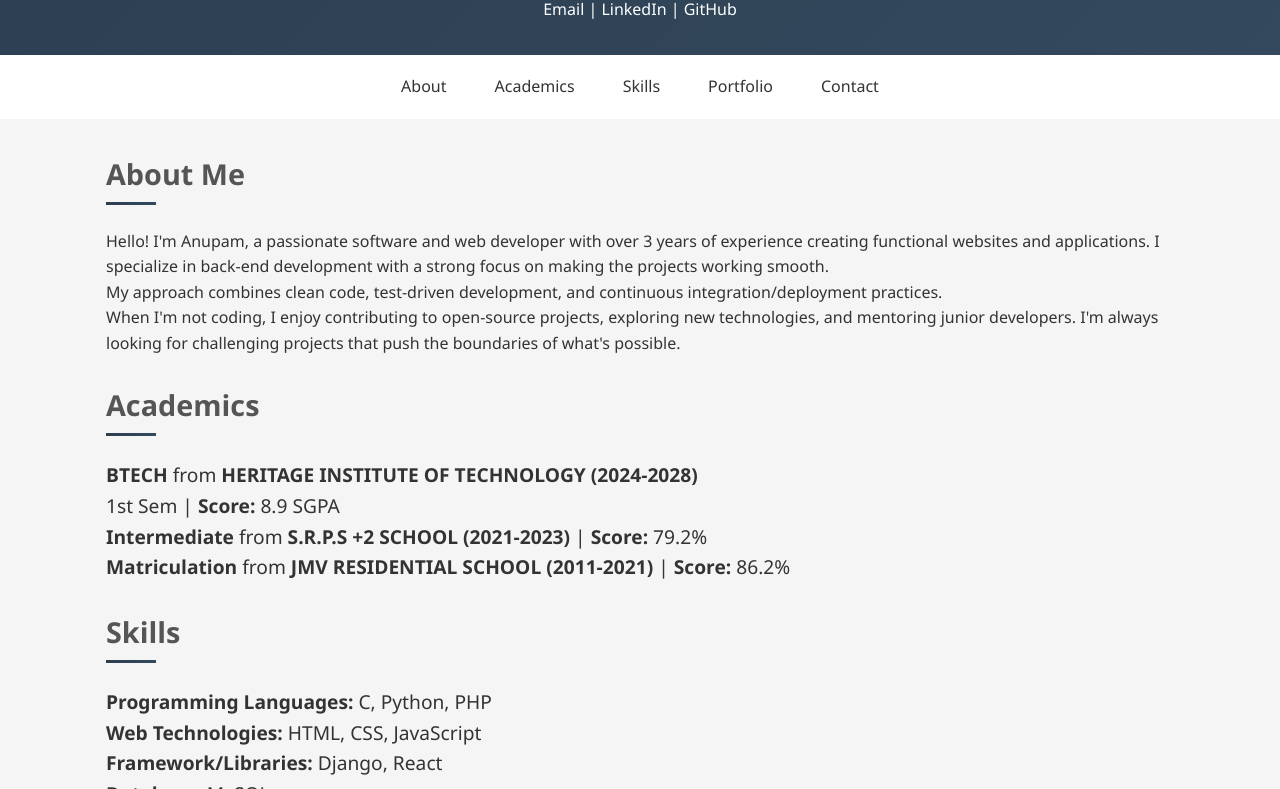
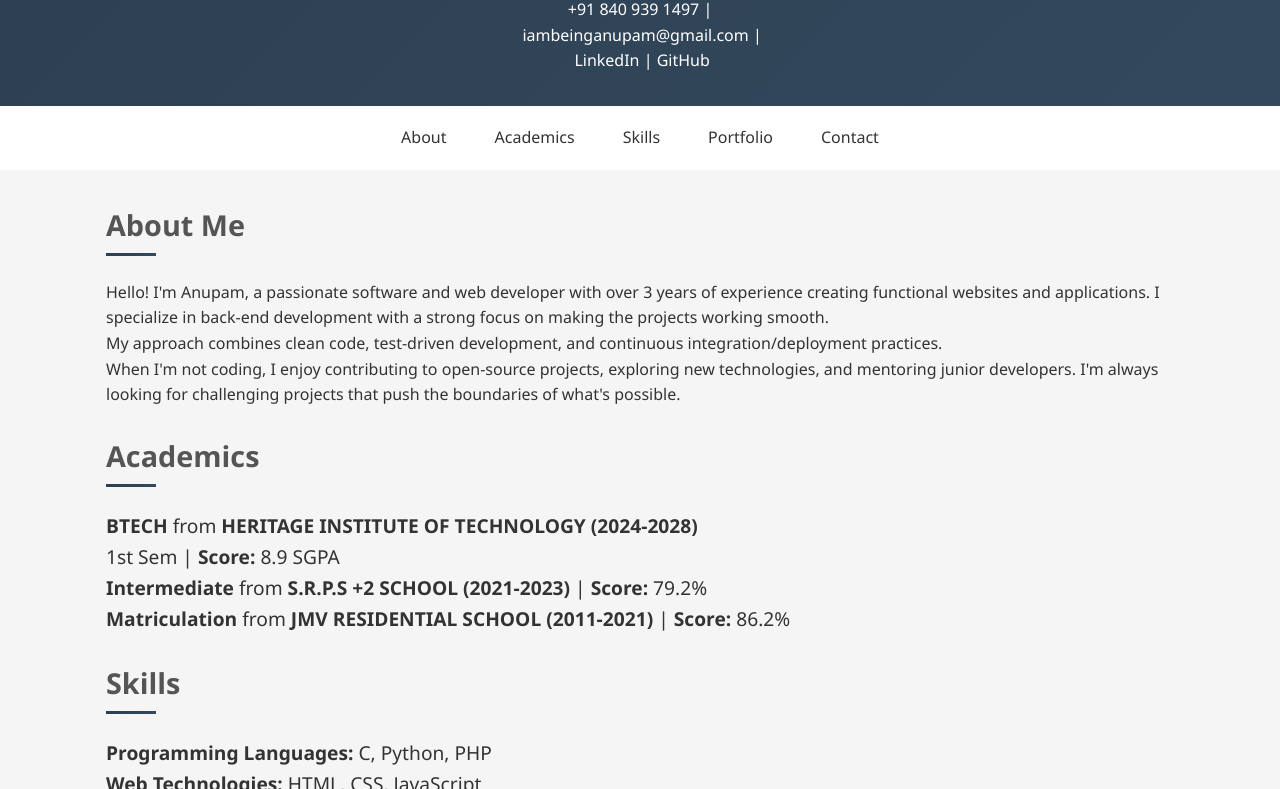
Before and after one commit to iambeinganupam/portfolio, a plain HTML site: page index.html in a window 1280 px wide. Shown: the part 311-1100 px from the top of the page. Drawn offline with Linux system fonts and the light colour scheme.

Commit message:
Update index.html

```diff
--- a/index.html
+++ b/index.html
@@ -312,7 +312,7 @@
         </div>
         <h1>Anupam Raj</h1>
         <!--<p class="tagline">Software & Web Developer</p>-->
-        <pre><a style="color: #fff; text-decoration: none;" href="mailto:iambeinganupam@gmail.com">Email</a> | <a href="https://www.linkedin.com/in/iambeinganupam/" target="_blank" style="color: #fff; text-decoration: none;">LinkedIn</a> | <a href="https://github.com/iambeinganupam/" target="_blank" style="text-decoration: none; color: #fff;">GitHub</a></pre>
+        <pre><a style="color: #fff; text-decoration: none;" href="tel:+918409391497">+91 840 939 1497</a> |<br> <a style="color: #fff; text-decoration: none;" href="mailto:iambeinganupam@gmail.com">iambeinganupam@gmail.com</a> |<br> <a href="https://www.linkedin.com/in/iambeinganupam/" target="_blank" style="color: #fff; text-decoration: none;">LinkedIn</a> | <a href="https://github.com/iambeinganupam/" target="_blank" style="text-decoration: none; color: #fff;">GitHub</a></pre>
     </header>
 
     <nav>
```
